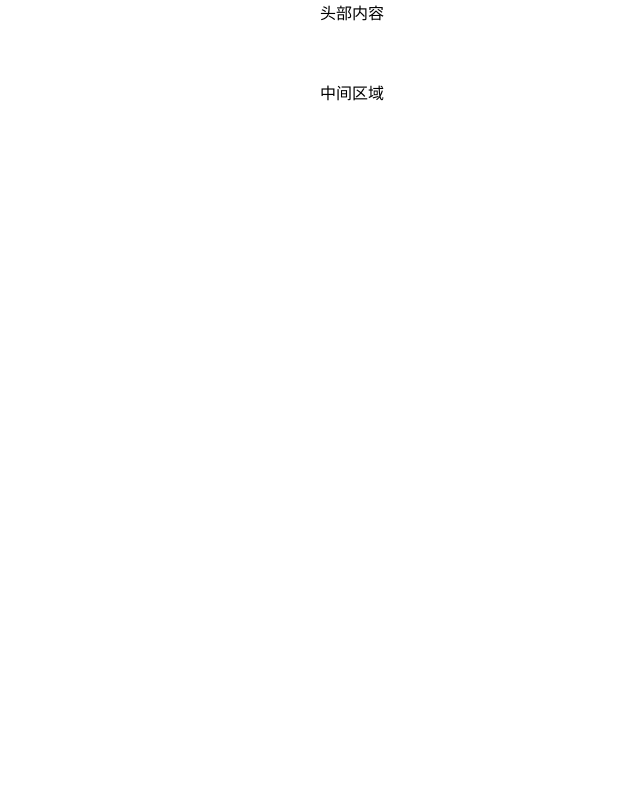
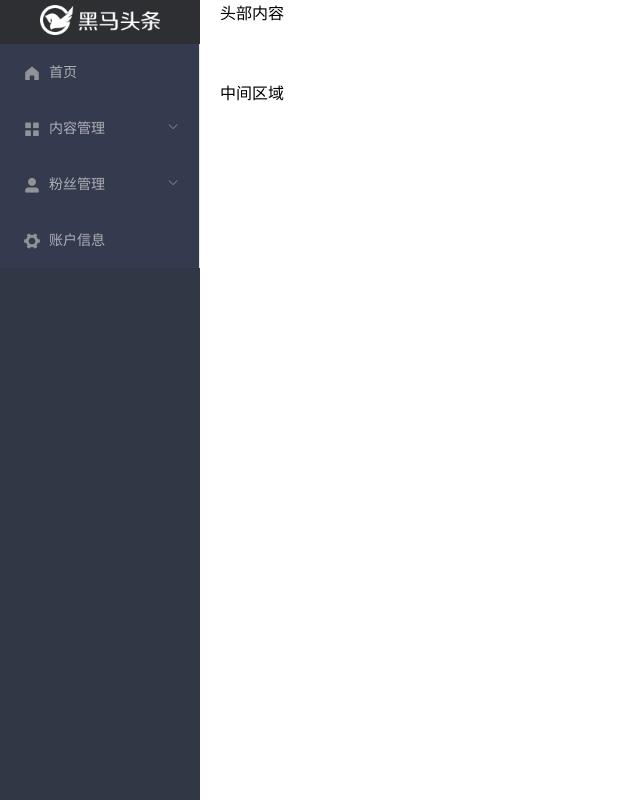
Before and after one commit to Alexxff/myselftoutiao, a Vue app: page /#/home in a window 1280 px wide. Shown: the whole page, without its empty margins (0-640 px from the left). Built offline with nearby package versions, Linux system fonts and the light colour scheme.

Commit message:
主页模块-左侧导航菜单

```diff
--- /dev/null
+++ b/src/components/home/layout-aside.vue
@@ -0,0 +1,61 @@
+<template>
+<div class="layout-aside">
+  <div class="title">
+    <img src="../../assets/img/logo_admin.png" alt="">
+  </div>
+  <el-menu background-color="#353b4e"
+      text-color="#adafb5"
+      active-text-color="#ffd04b">
+      <el-menu-item>
+        <i class='el-icon-s-home'></i>
+        <span>首页</span>
+      </el-menu-item>
+      <!-- 折叠菜单 -->
+      <el-submenu>
+          <template slot='title'>
+          <i class="el-icon-menu"></i>
+          <span>内容管理</span>
+          </template>
+          <!-- 匿名插槽 -->
+          <el-menu-item>发表文章</el-menu-item>
+          <el-menu-item>内容列表</el-menu-item>
+          <el-menu-item>素材管理</el-menu-item>
+          <el-menu-item>评论列表</el-menu-item>
+      </el-submenu>
+      <el-submenu>
+        <template slot='title'>
+          <i class="el-icon-user-solid"></i>
+          <span>粉丝管理</span>
+        </template>
+          <el-menu-item>图文数据</el-menu-item>
+          <el-menu-item>粉丝概况</el-menu-item>
+          <el-menu-item>粉丝画像</el-menu-item>
+          <el-menu-item>粉丝列表</el-menu-item>
+      </el-submenu >
+      <el-menu-item>
+        <i class ='el-icon-s-tools'></i>
+        <span>账户信息</span>
+        </el-menu-item>
+  </el-menu>
+</div>
+</template>
+
+<script>
+export default {
+
+}
+</script>
+
+<style lang='less' scoped>
+.layout-aside {
+  .title{
+    padding: 5px 0;
+    text-align:center;
+    background-color: #2e2f32;
+    img{
+      width:120px;
+      height:30px;
+    }
+  }
+}
+</style>
--- a/src/views/home/index.vue
+++ b/src/views/home/index.vue
@@ -1,6 +1,9 @@
 <template>
   <el-container>
-    <el-aside></el-aside>
+    <el-aside style='width:200px;height:100vh;background-color:#323745'>
+
+      <layout-aside></layout-aside>
+    </el-aside>
     <el-container>
       <el-header>头部内容</el-header>
       <el-main>中间区域</el-main>
@@ -10,10 +13,11 @@
 
 <script>
 // @ is an alias to /src
-
+import layoutAside from '../../components/home/layout-aside'
 export default {
   name: 'home',
   components: {
+    'layout-aside': layoutAside
   }
 }
 </script>
```
